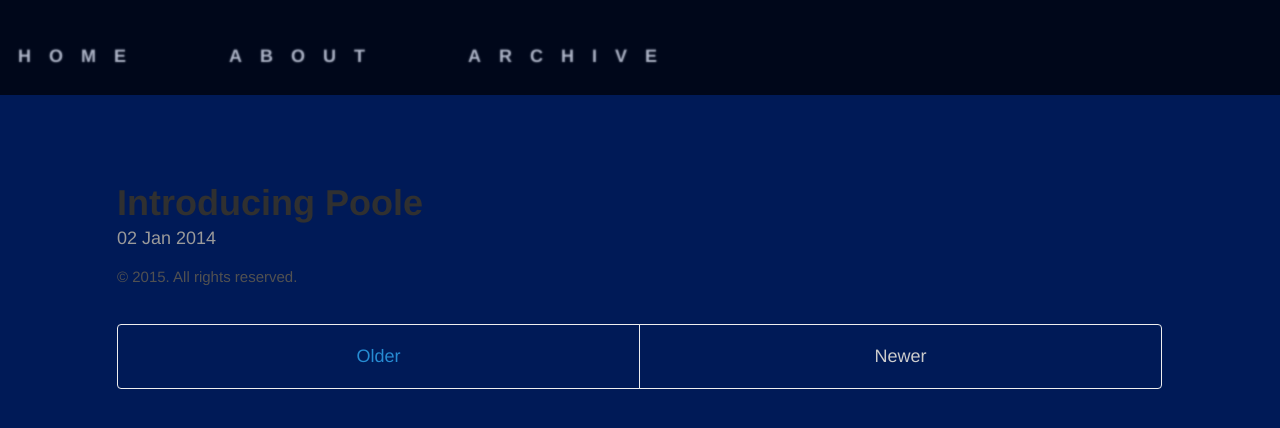
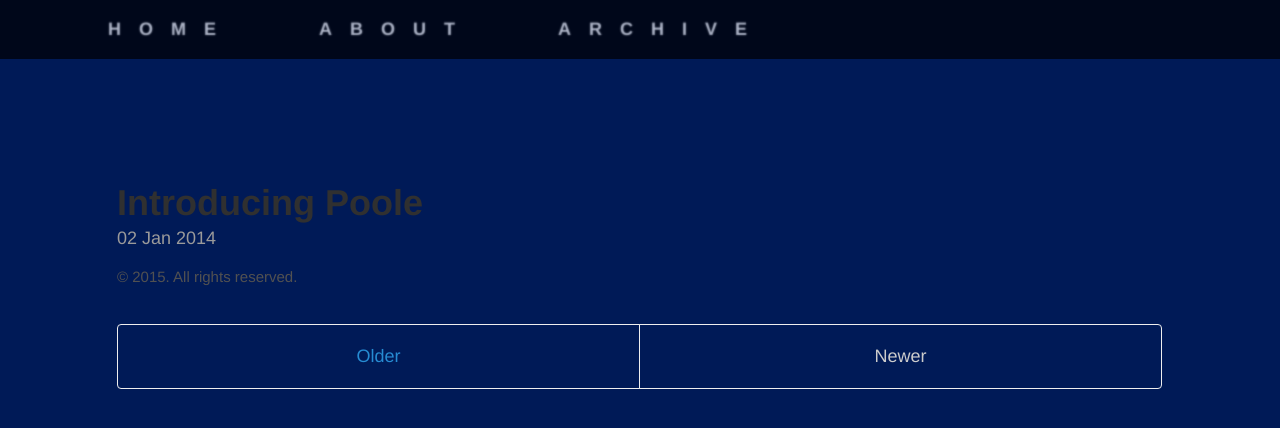
Before and after one commit to ericyewang/ericyewang.github.io, a Jekyll site: the page built from index.html, in a window 1280 px wide. Shown: the top 428 px of the page. Built offline with Jekyll 4.4.1, drawn with Linux system fonts in a browser that asks for light colours; the list of posts is cut into pages by our own code.

Commit message:
Update _masthead.scss

```diff
--- a/_sass/_masthead.scss
+++ b/_sass/_masthead.scss
@@ -31,8 +31,8 @@
 .masthead-title {
   margin-left: 5rem;
   margin-right: 5rem;
-  margin-left: 0;
-  margin-right: 0;
+  margin-top: 0;
+  margin-bottom: 0;
   color: #505050;
   font-size: 1rem;
   a {
```
